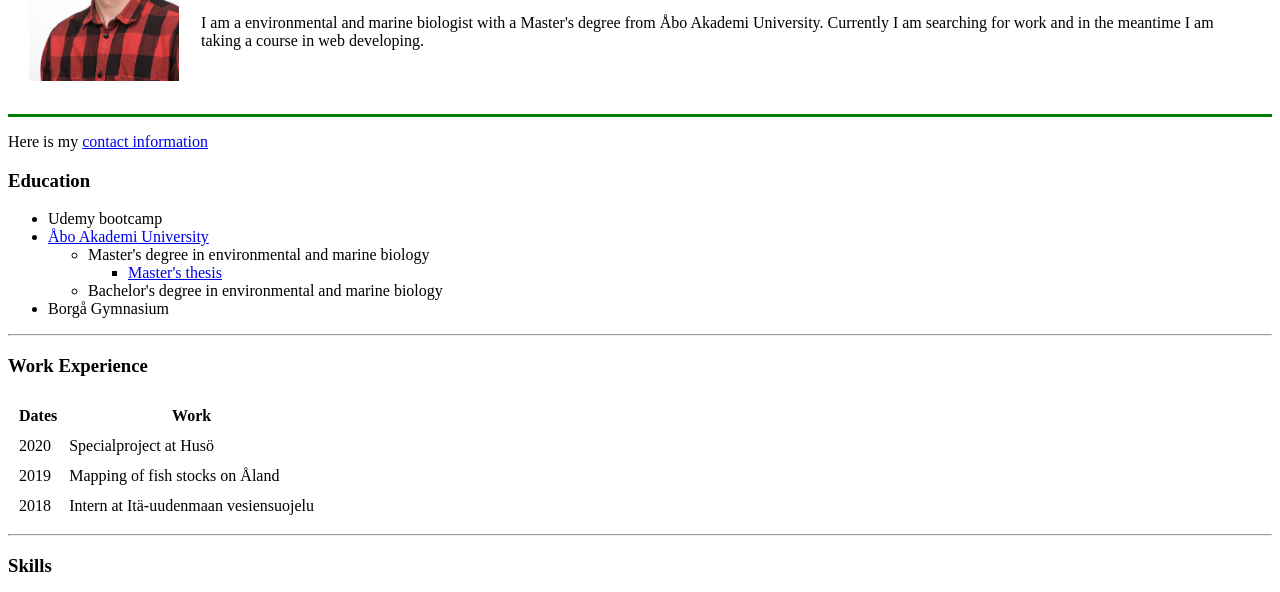
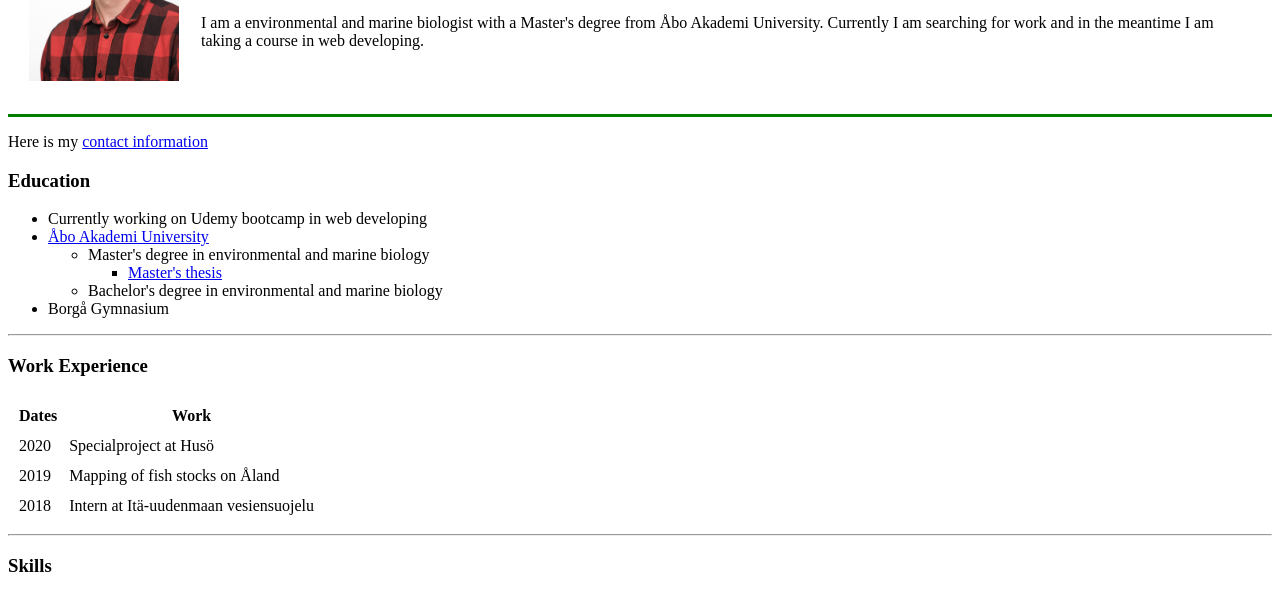
Before and after one commit to gandalfzvn/cv, a plain HTML site: page index.html in a window 1280 px wide. Shown: the part 148-740 px from the top of the page. Drawn offline with Linux system fonts and the light colour scheme.

Commit message:
Update index.html

```diff
--- a/index.html
+++ b/index.html
@@ -25,7 +25,7 @@
   <p>Here is my <a href="contactinformation.html">contact information</a></p>
   <h3>Education</h3>
   <ul>
-    <li>Udemy bootcamp</li>
+    <li>Currently working on Udemy bootcamp in web developing</li>
     <li><a href="https://www.abo.fi/">Åbo Akademi University</a>
       <ul>
         <li>Master's degree in environmental and marine biology</li>
```
